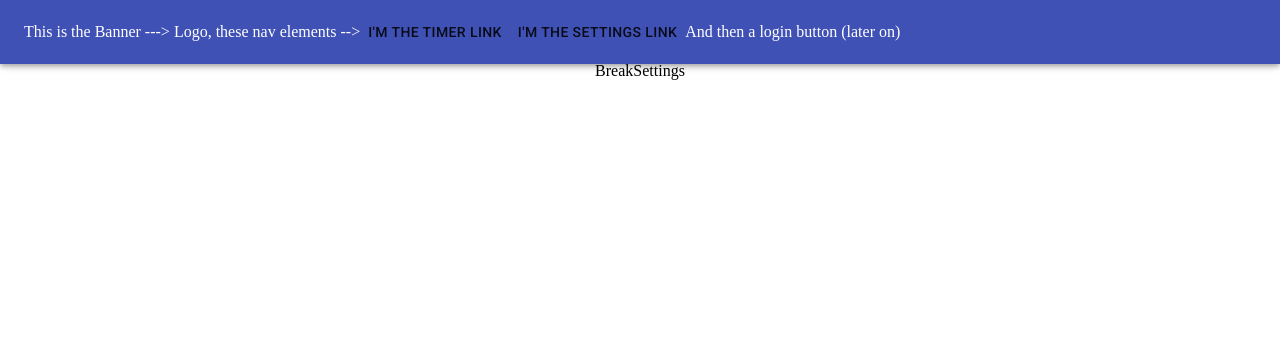
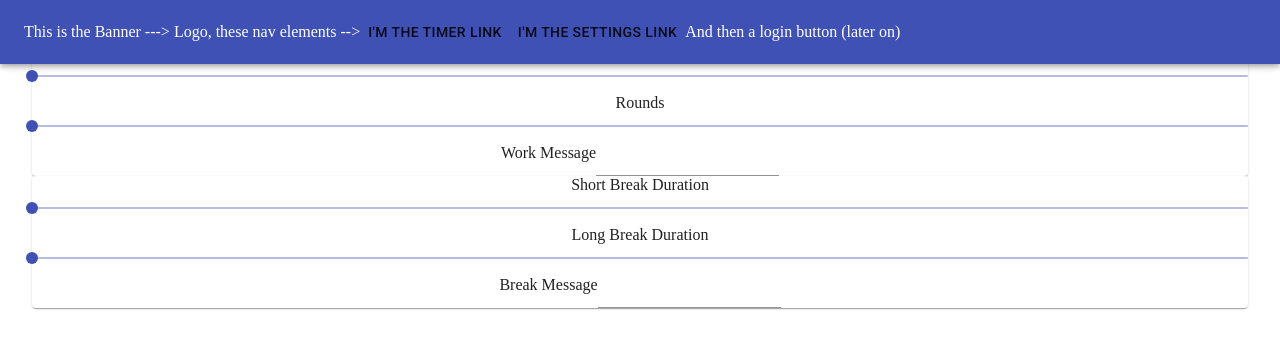
Before and after one commit to ARTurnerGit/pomodoro, a React (Create React App) app: page /settings in a window 1280 px wide. Shown: the top 348 px of the page. Built offline with nearby package versions, Linux system fonts and the light colour scheme.

Commit message:
rough draft settings complete

```diff
--- a/src/components/BreakSettings.jsx
+++ b/src/components/BreakSettings.jsx
@@ -1,7 +1,17 @@
 import React from "react";
+import { Paper, Slider, TextField } from "@material-ui/core";
 
 const BreakSettings = () => {
-  return <div>BreakSettings</div>;
+  return (
+    <Paper>
+      Short Break Duration
+      <Slider />
+      Long Break Duration
+      <Slider />
+      Break Message
+      <TextField />
+    </Paper>
+  );
 };
 
 export default BreakSettings;
--- a/src/components/Settings.jsx
+++ b/src/components/Settings.jsx
@@ -1,14 +1,15 @@
 import React from "react";
 import WorkSettings from "./WorkSettings";
 import BreakSettings from "./BreakSettings";
+import { Container } from "@material-ui/core";
 
 const Settings = () => {
   return (
-    <div>
+    <Container>
       Hi there I'm the Settings and I'm going to render...
       <WorkSettings />
       <BreakSettings />
-    </div>
+    </Container>
   );
 };
 
--- a/src/components/WorkSettings.jsx
+++ b/src/components/WorkSettings.jsx
@@ -1,7 +1,17 @@
 import React from "react";
+import { Paper, Slider, TextField } from "@material-ui/core";
 
 const WorkSettings = () => {
-  return <div>WorkSettings</div>;
+  return (
+    <Paper>
+      Work Duration
+      <Slider />
+      Rounds
+      <Slider />
+      Work Message
+      <TextField />
+    </Paper>
+  );
 };
 
 export default WorkSettings;
```
